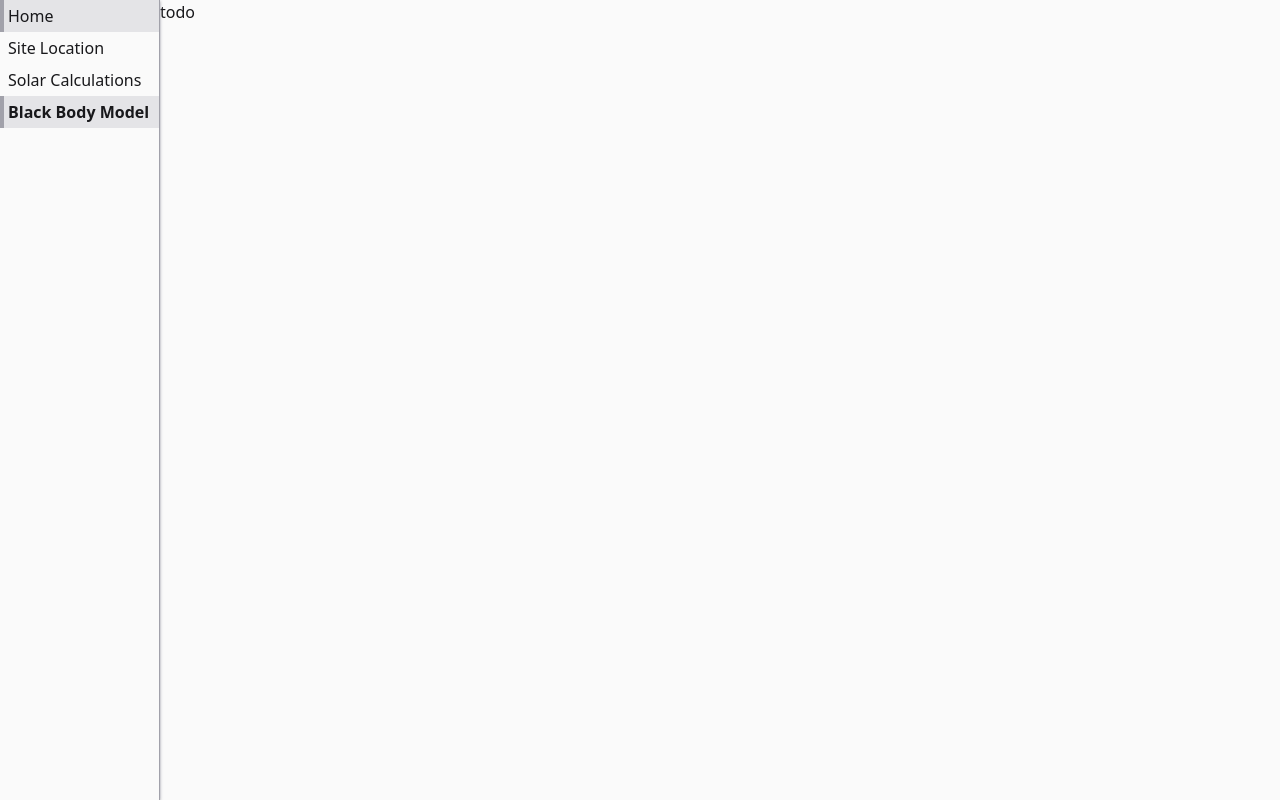
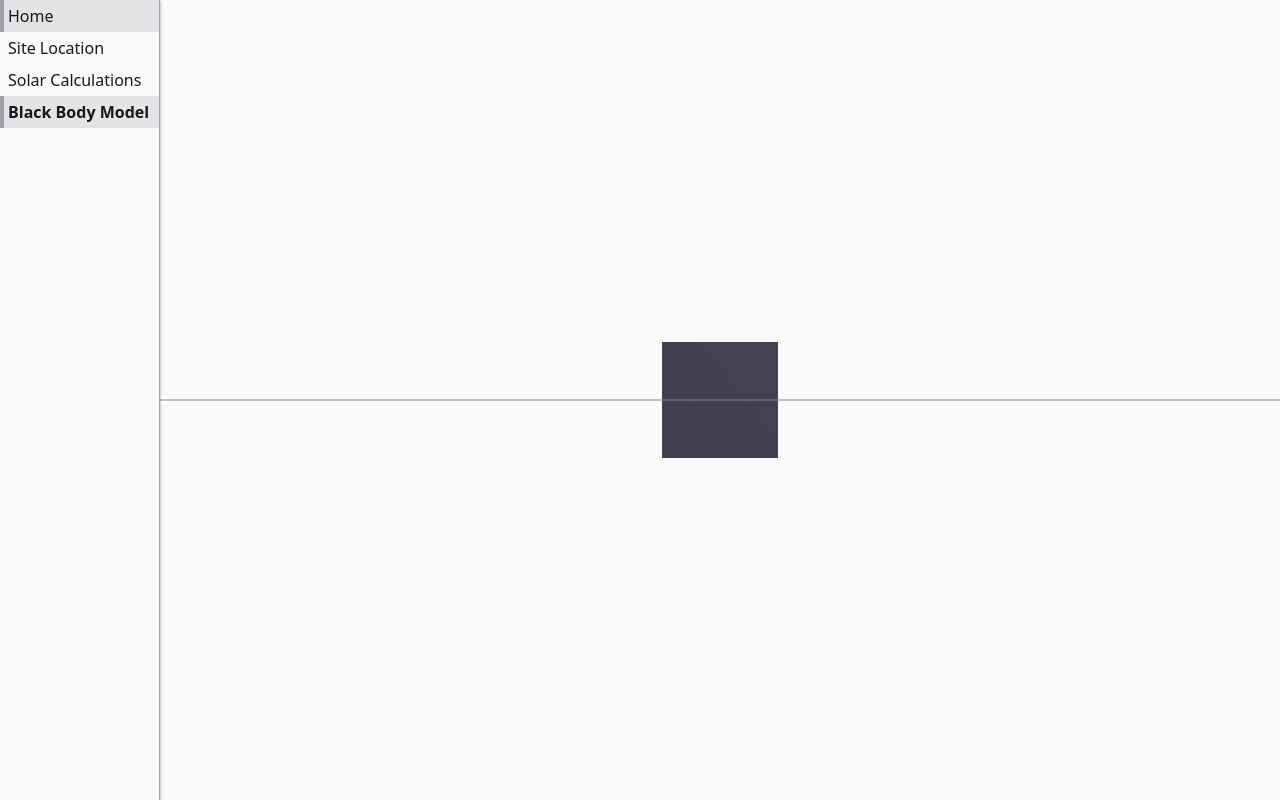
Before and after one commit to Amar-Gill/clima-viz, a Next.js app: page /blackbody-model in a window 1280 px wide. Built offline with nearby package versions, Linux system fonts and the light colour scheme.

Commit message:
can render basic box

```diff
--- a/pages/blackbody-model/index.tsx
+++ b/pages/blackbody-model/index.tsx
@@ -1,5 +1,21 @@
+import { OrbitControls } from '@react-three/drei';
+import { Canvas } from '@react-three/fiber';
+
 const BlackBodyModel = () => {
-  return <div>todo</div>;
+  return (
+    <div className="h-screen w-full">
+      <Canvas>
+        <OrbitControls />
+        <gridHelper />
+        <ambientLight />
+        <pointLight intensity={4} position={[10, 8, 6]} />
+        <mesh>
+          <boxGeometry args={[1, 1, 1]} />
+          <meshStandardMaterial color="#24242e" />
+        </mesh>
+      </Canvas>
+    </div>
+  );
 };
 
 export default BlackBodyModel;
```
